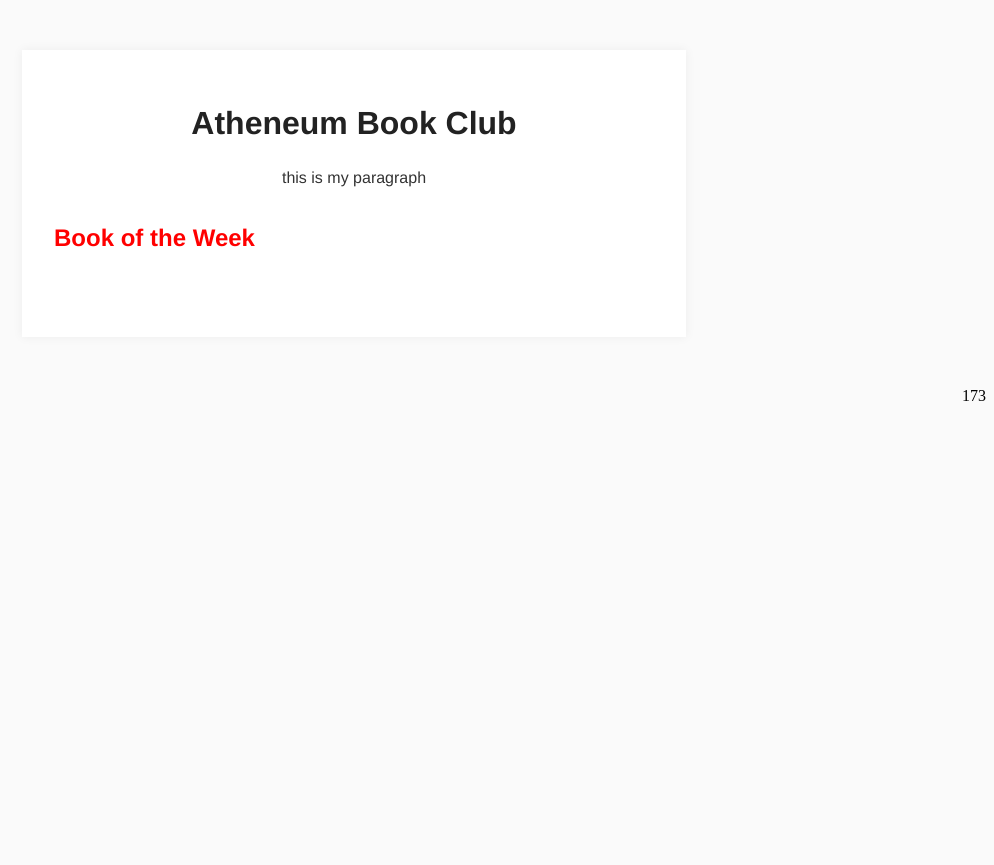
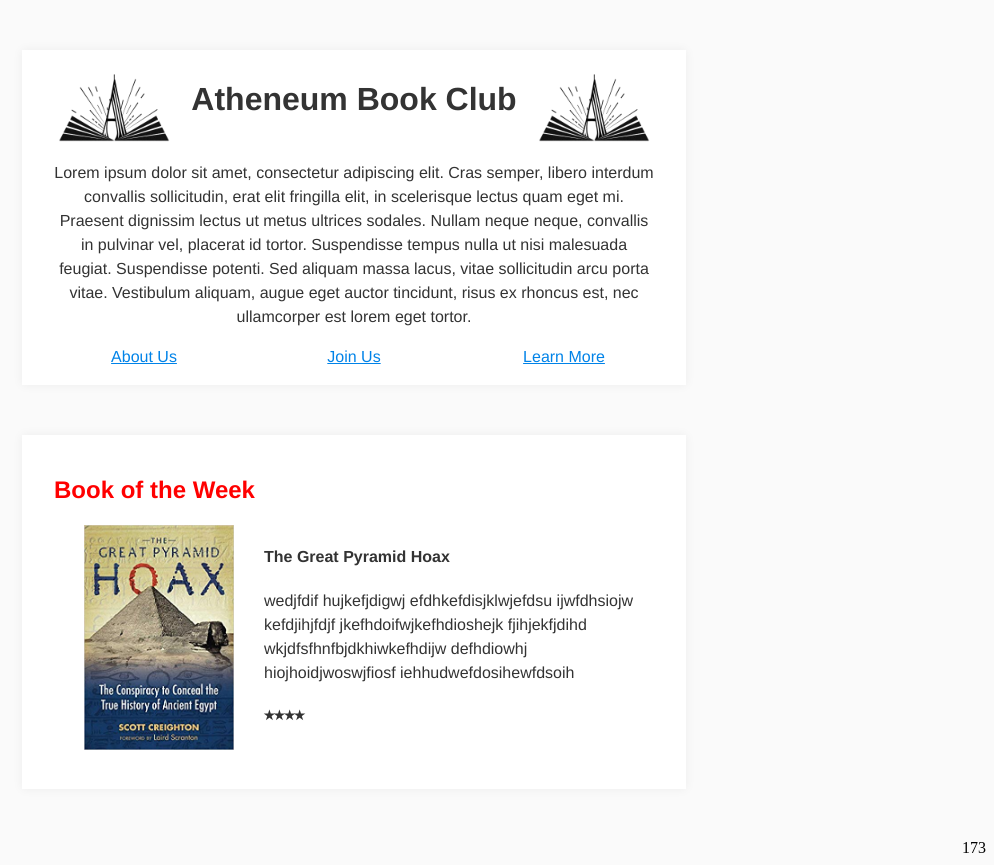
Before and after one commit to hanwilliamson/atheneum, a plain HTML site: page index.html in a window 1280 px wide. Shown: the whole page, without its empty margins (286-1280 px from the left). Before the commit the page ends 800 px from the top, so only its background shows below. Drawn offline with Linux system fonts and the light colour scheme.

Commit message:
website draft complete

```diff
--- a/index.html
+++ b/index.html
@@ -6,11 +6,29 @@
         <link rel="stylesheet" href="main.css">
     </head>
     <body>
-        <div class="section">
-            <h1>Atheneum Book Club</h1>
-            <p>this is my paragraph</p>
-
+        <div id="section1">
+            <div id='title'>
+                <div class="titleImage"><img src="images/Logo_Black.png" /></div>
+                <div id="titleName"><h1>Atheneum Book Club</h1></div>
+                <div class="titleImage"><img src="images/Logo_Black.png" /></div>
+            </div>
+            <p>Lorem ipsum dolor sit amet, consectetur adipiscing elit. Cras semper, libero interdum convallis sollicitudin, erat elit fringilla elit, in scelerisque lectus quam eget mi. Praesent dignissim lectus ut metus ultrices sodales. Nullam neque neque, convallis in pulvinar vel, placerat id tortor. Suspendisse tempus nulla ut nisi malesuada feugiat. Suspendisse potenti. Sed aliquam massa lacus, vitae sollicitudin arcu porta vitae. Vestibulum aliquam, augue eget auctor tincidunt, risus ex rhoncus est, nec ullamcorper est lorem eget tortor.</p>
+            <div id='links'>
+                <div class="section1link"><a href="https://www.google.com" >About Us</a></div>
+                <div class="section1link"><a href="joinus.html" >Join Us</a></div>
+                <div class="section1link"><a href="https://www.google.com" >Learn More</a></div>
+            </div>
+        </div>
+        <div id="section2">
             <h2>Book of the Week</h2>
+            <div id='weeklyBook'>
+                <div class="Book"><img src="images/weeklyBook.jpg" /></div>
+                <div id="review">
+                    <h4>The Great Pyramid Hoax</h4>
+                    <p>wedjfdif hujkefjdigwj efdhkefdisjklwjefdsu ijwfdhsiojw kefdjihjfdjf jkefhdoifwjkefhdioshejk fjihjekfjdihd wkjdfsfhnfbjdkhiwkefhdijw defhdiowhj hiojhoidjwoswjfiosf iehhudwefdosihewfdsoih</p>
+                    <h3>⭑⭑⭑⭑</h3>
+                </div>
+            </div>
         </div>
         <div id="counter">
             173
--- a/main.css
+++ b/main.css
@@ -2,7 +2,7 @@ html {
     background: #fafafa;
 }
 
-.section {
+#section1 {
     background: #fff;
     box-shadow: 0 0 10px rgba(0, 0, 0, 0.06);
     color: #333;
@@ -11,7 +11,37 @@ html {
     line-height: 1.5;
     margin: 50px auto;
     max-width: 600px;
-    padding: 2em 2em 4em;
+    padding: .5em 2em 1em 2em;
+    text-align: center;
+}
+
+#section2 {
+    background: #fff;
+    box-shadow: 0 0 10px rgba(0, 0, 0, 0.06);
+    color: #333;
+    font-family: "Helvetica Neue", Helvetica, Arial, sans-serif;
+    font-size: 16px;
+    line-height: 1.5;
+    margin: 50px auto;
+    max-width: 600px;
+    padding: .5em 2em 2em 2em;
+    text-align: center;
+}
+
+#title {
+    display: grid;
+    grid-template-columns: 20% 60% 20%;
+    margin-bottom: -40px
+}
+
+#weeklyBook {
+    display: grid;
+    grid-template-columns: 35% 65%;
+}
+
+#links {
+    display: grid;
+    grid-template-columns: 30% 40% 30%;
 }
 
 #counter {
@@ -20,7 +50,6 @@ html {
 }
 
 h1, h2, h3, h4, h5, h6 {
-    color: #222;
     font-weight: 600;
     line-height: 1.3;
     text-align: center;
@@ -44,11 +73,22 @@ p {
     text-align: center;
 }
 
-img {
-    background: transparent;
-    border: 10px solid rgba(0, 0, 0, 0.12);
-    border-radius: 4px;
-    display: block;
-    margin: 1.3em auto;
-    max-width: 95%;
+ .titleImage img {
+    max-width: 120px;
 }
+
+.Book img {
+    max-width: 150px;
+}
+
+#review h4 {
+    text-align: left;
+}
+
+#review h3 {
+    text-align: left;
+}
+
+#review p {
+    text-align: left;
+}
```
Also changed, not shown: joinus.html (added, +11 -0 lines), images/Logo_Black.png (added), images/weeklyBook.jpg (added).
